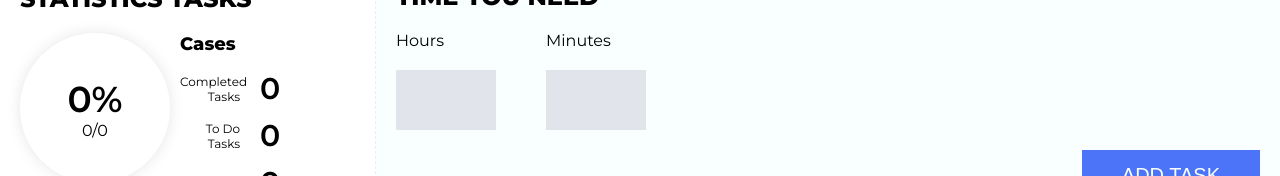
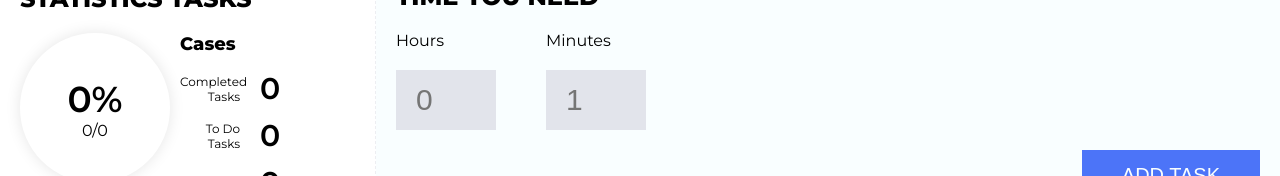
Before and after one commit to KrzysztofGrudzien/React-To-Do-App, a React (Create React App) app: page / in a window 1280 px wide. Shown: the part 624-800 px from the top of the page. Built offline with nearby package versions, Linux system fonts and the light colour scheme.

Commit message:
add additional inputs to the form elem passing time

```diff
--- a/src/components/Form/Form.js
+++ b/src/components/Form/Form.js
@@ -165,11 +165,21 @@ const Form = ({
         <h2 className="todo-time-title">TIME YOU NEED</h2>
         <div className="todo-time-wrapper">
           <label>Hours</label>
-          <input type="number" min="0" className="todo-input-time" />
+          <input
+            type="number"
+            min="0"
+            className="todo-input-time"
+            placeholder="0"
+          />
         </div>
         <div className="todo-time-wrapper">
           <label>Minutes</label>
-          <input type="number" min="1" className="todo-input-time" />
+          <input
+            type="number"
+            min="1"
+            className="todo-input-time"
+            placeholder="1"
+          />
         </div>
       </div>
       <button
```
